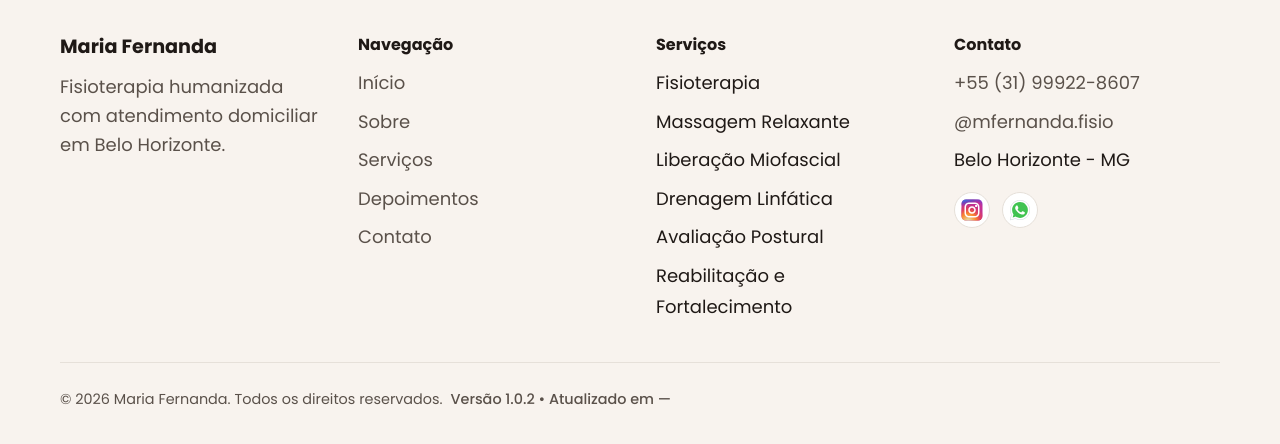
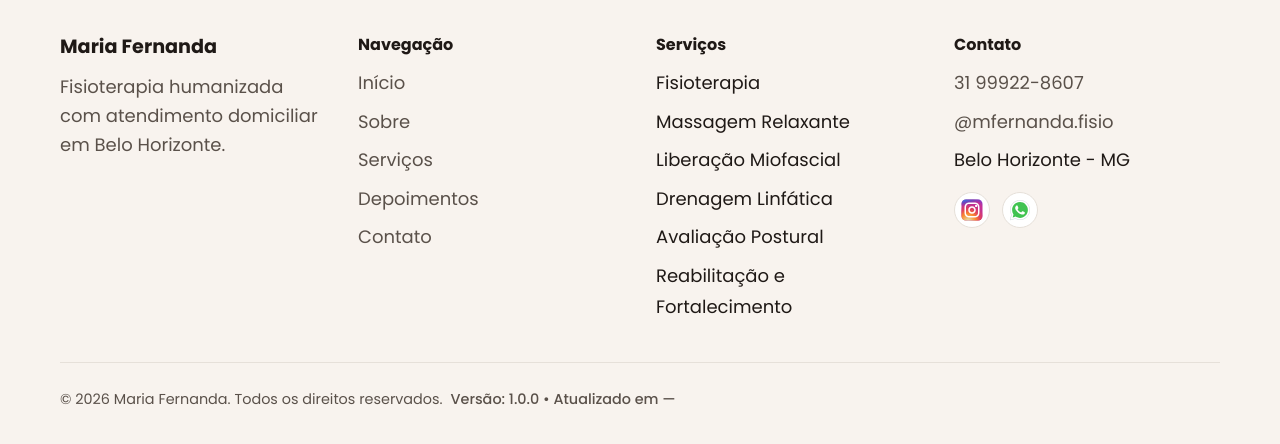
Before and after one commit to nathangabriel27/mfernandafisio, a React (Vite) app: page / in a window 1280 px wide. Shown: the part 4443-4887 px from the top of the page. Built offline with nearby package versions, Linux system fonts and the light colour scheme.

Commit message:
correção da versão

```diff
--- a/src/components/Footer/index.tsx
+++ b/src/components/Footer/index.tsx
@@ -71,7 +71,7 @@ const Footer = ({ profile, items, services, contact }: FooterProps) => {
           <span>
             © 2026 {profile.name}. Todos os direitos reservados.
             <span className='footer-version'>
-              {siteVersion} • Atualizado em {siteUpdatedAt}
+              Versão: {siteVersion} • Atualizado em {siteUpdatedAt}
             </span>
           </span>
         </div>
--- a/src/data/site.ts
+++ b/src/data/site.ts
@@ -137,7 +137,7 @@ const whatsappMessage =
 
 export const contactInfo: ContactInfo = {
   whatsappNumber: '5531999228607',
-  whatsappDisplay: '+55 (31) 99922-8607',
+  whatsappDisplay: '31 99922-8607',
   whatsappLink: `https://wa.me/5531999228607?text=${encodeURIComponent(whatsappMessage)}`,
   instagramUrl: 'https://www.instagram.com/mfernanda.fisio/',
   instagramHandle: '@mfernanda.fisio',
@@ -152,5 +152,5 @@ export const heroImage = heroImageSrc
 const envVersion = import.meta.env.VITE_SITE_VERSION
 const envUpdatedAt = import.meta.env.VITE_SITE_UPDATED_AT
 
-export const siteVersion = envVersion || 'Versão 1.0.2'
+export const siteVersion = envVersion || '1.0.0'
 export const siteUpdatedAt = envUpdatedAt || '—'
```
